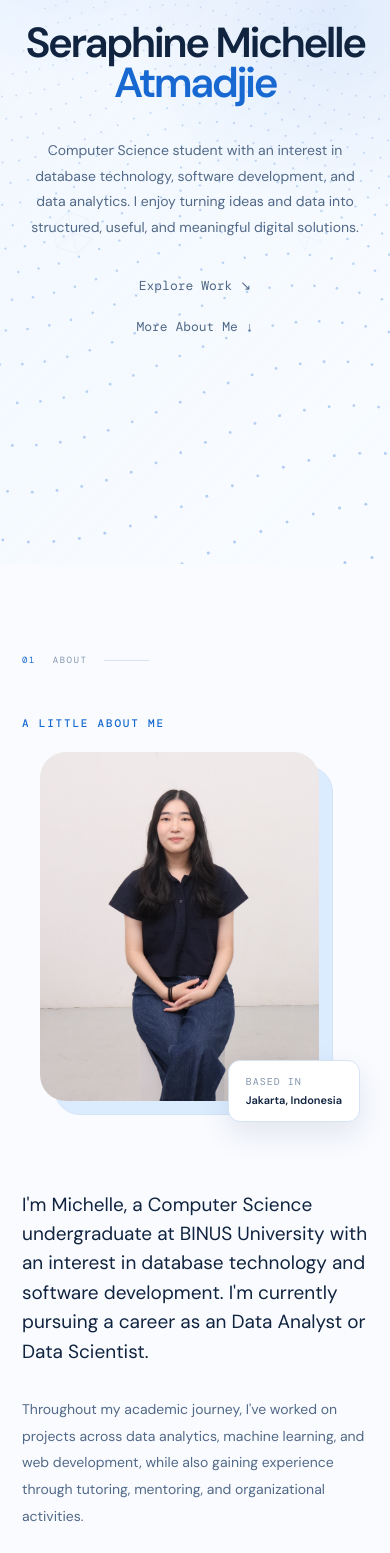
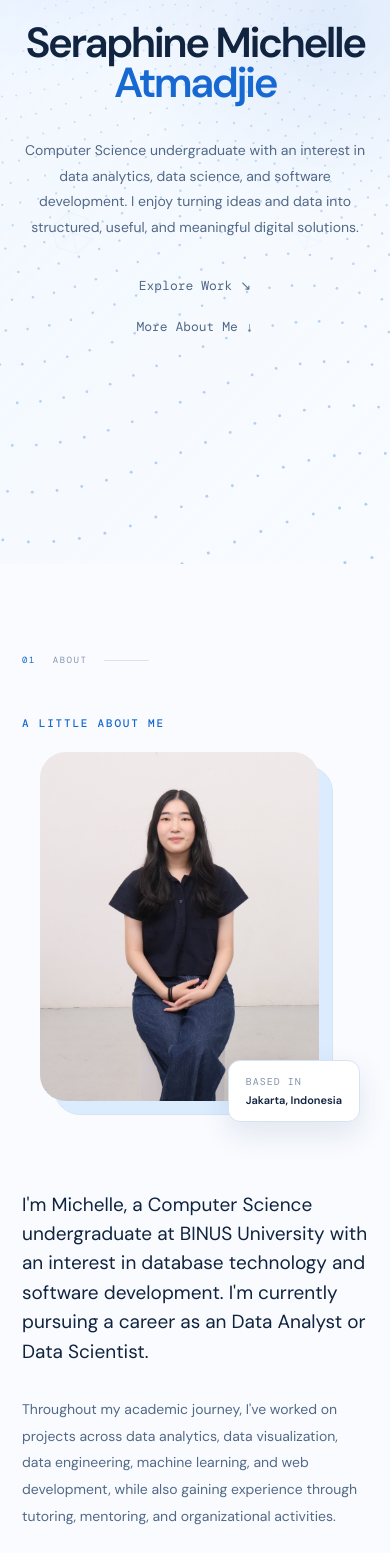
Before and after one commit to seraphinemichelle/portfolio, a Next.js app: page / in a window 390 px wide. Shown: the part 280-1833 px from the top of the page. Built offline with nearby package versions, Linux system fonts and the light colour scheme; a web font is replaced by a local one.

Commit message:
Update skill logo, remove hero bottom, correct wording

```diff
--- a/app/globals.css
+++ b/app/globals.css
@@ -444,20 +444,6 @@ main {
   color: var(--text-soft);
 }
 
-.hero-bottom {
-  width: 100%;
-  margin-top: auto;
-  padding-top: 55px;
-  display: grid;
-  grid-template-columns: auto 1fr auto;
-  align-items: center;
-  gap: 20px;
-  color: var(--text-muted);
-  font-family: "DM Mono", monospace;
-  font-size: 8px;
-  letter-spacing: 1.2px;
-}
-
 .scroll-line {
   height: 1px;
   background: var(--line);
@@ -1150,6 +1136,13 @@ a.project-arrow:hover span {
     filter 0.2s ease,
     opacity 0.2s ease,
     transform 0.2s ease;
+}
+
+/* khusus Django karena logonya horizontal */
+.skill-card[data-skill="Django"] .skill-icon {
+  width: 68px;
+  height: 42px;
+  max-width: none;
 }
 
 .skill-card:hover .skill-icon {
@@ -1950,10 +1943,6 @@ a.project-arrow:hover span {
     gap: 18px;
   }
 
-  .hero-bottom {
-    display: none;
-  }
-
   .section-topline {
     margin-bottom: 50px;
   }
--- a/components/sections/About.tsx
+++ b/components/sections/About.tsx
@@ -44,10 +44,10 @@ export default function About() {
 
           <p>
             Throughout my academic journey, I&apos;ve worked
-            on projects across data analytics, machine
-            learning, and web development, while also gaining
-            experience through tutoring, mentoring, and
-            organizational activities.
+            on projects across data analytics, data visualization,
+            data engineering, machine learning, and web development,
+            while also gaining experience through tutoring, mentoring,
+            and organizational activities.
           </p>
 
           <p>
--- a/components/sections/Hero.tsx
+++ b/components/sections/Hero.tsx
@@ -10,9 +10,8 @@ export default function Hero() {
           </h1>
 
           <p className="hero-intro">
-            Computer Science student with an interest in
-            database technology, software development, and
-            data analytics. I enjoy turning ideas and data
+            Computer Science undergraduate with an interest in
+            data analytics, data science, and software development. I enjoy turning ideas and data
             into structured, useful, and meaningful digital
             solutions.
           </p>
@@ -36,14 +35,6 @@ export default function Hero() {
           </div>
         </div>
       </div>
-
-      <div className="hero-bottom">
-        <span>SCROLL TO EXPLORE</span>
-
-        <div className="scroll-line" />
-
-        <span>01 — 05</span>
-      </div>
     </section>
   );
 }
--- a/data/skills.ts
+++ b/data/skills.ts
@@ -8,14 +8,15 @@ export const skills: Skill[] = [
   { name: "MySQL", category: "DATABASE", icon: "/skills/mysql.svg" },
   { name: "Power BI", category: "DATA", icon: "/skills/powerbi.svg" },
   { name: "Tableau", category: "DATA", icon: "/skills/tableau.svg" },
+  { name: "Pentaho", category: "DATA", icon: "/skills/pentaho.svg" },
   { name: "Pandas", category: "DATA", icon: "/skills/pandas.svg" },
   { name: "C++", category: "PROGRAMMING", icon: "/skills/c.svg" },
   { name: "Git", category: "TOOLS", icon: "/skills/git.svg" },
   { name: "Python", category: "PROGRAMMING", icon: "/skills/python.svg" },
   { name: "Figma", category: "DESIGN", icon: "/skills/figma.svg" },
-  { name: "HTML", category: "WEB", icon: "https://cdn.simpleicons.org/html5" },
-  { name: "CSS", category: "WEB", icon: "https://cdn.jsdelivr.net/gh/devicons/devicon@latest/icons/css3/css3-original.svg" },
-  { name: "Javascript", category: "WEB", icon: "https://cdn.simpleicons.org/javascript" },
+  { name: "HTML", category: "WEB", icon: "/skills/html.svg" },
+  { name: "CSS", category: "WEB", icon: "/skills/css.svg" },
+  { name: "Javascript", category: "WEB", icon: "/skills/c\javascript.svg" },
   { name: "Java", category: "PROGRAMMING", icon: "/skills/java.svg" },
-  { name: "Django", category: "WEB", icon: "https://cdn.simpleicons.org/django" },
+  { name: "Django", category: "WEB", icon: "/skills/django.svg" },
 ];
```
